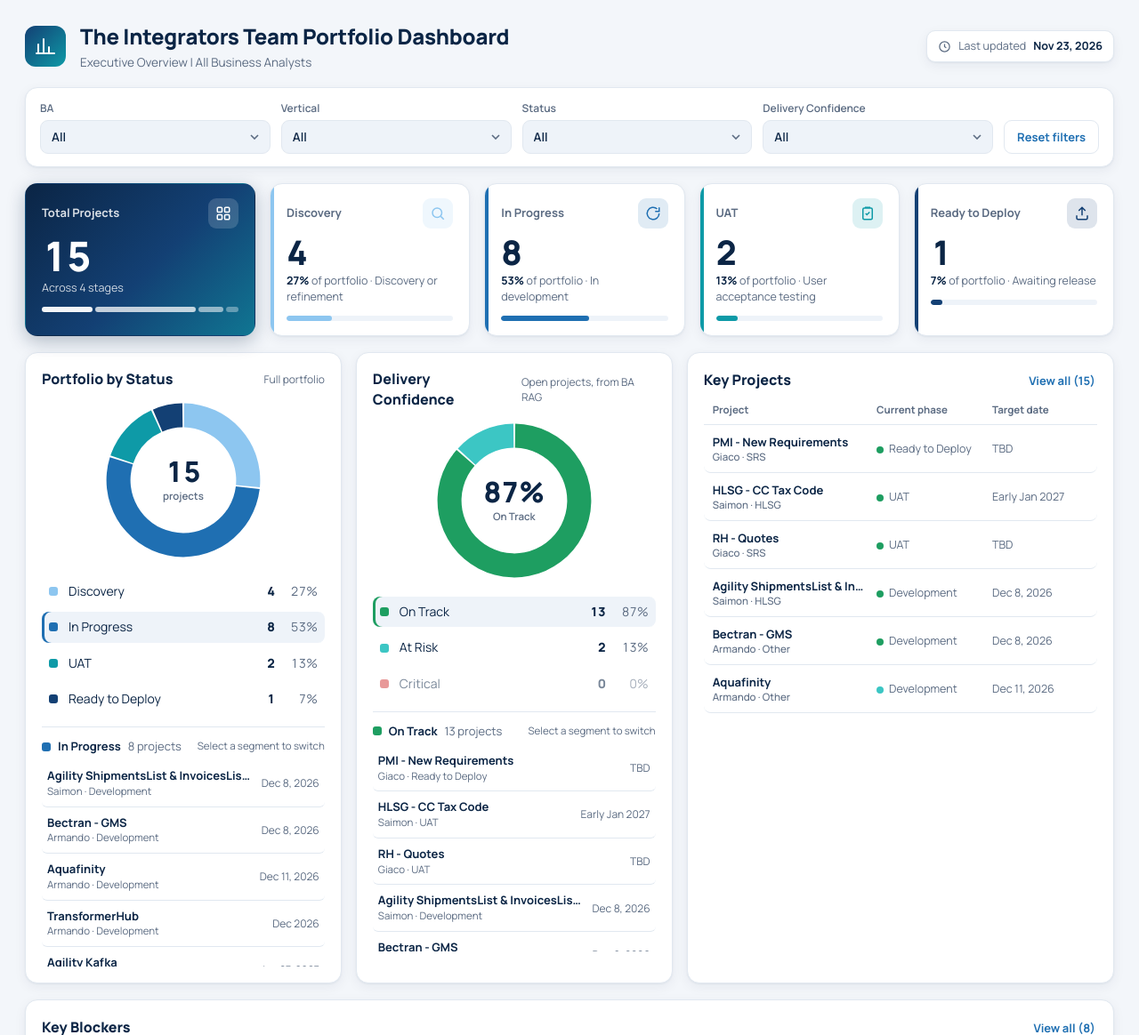
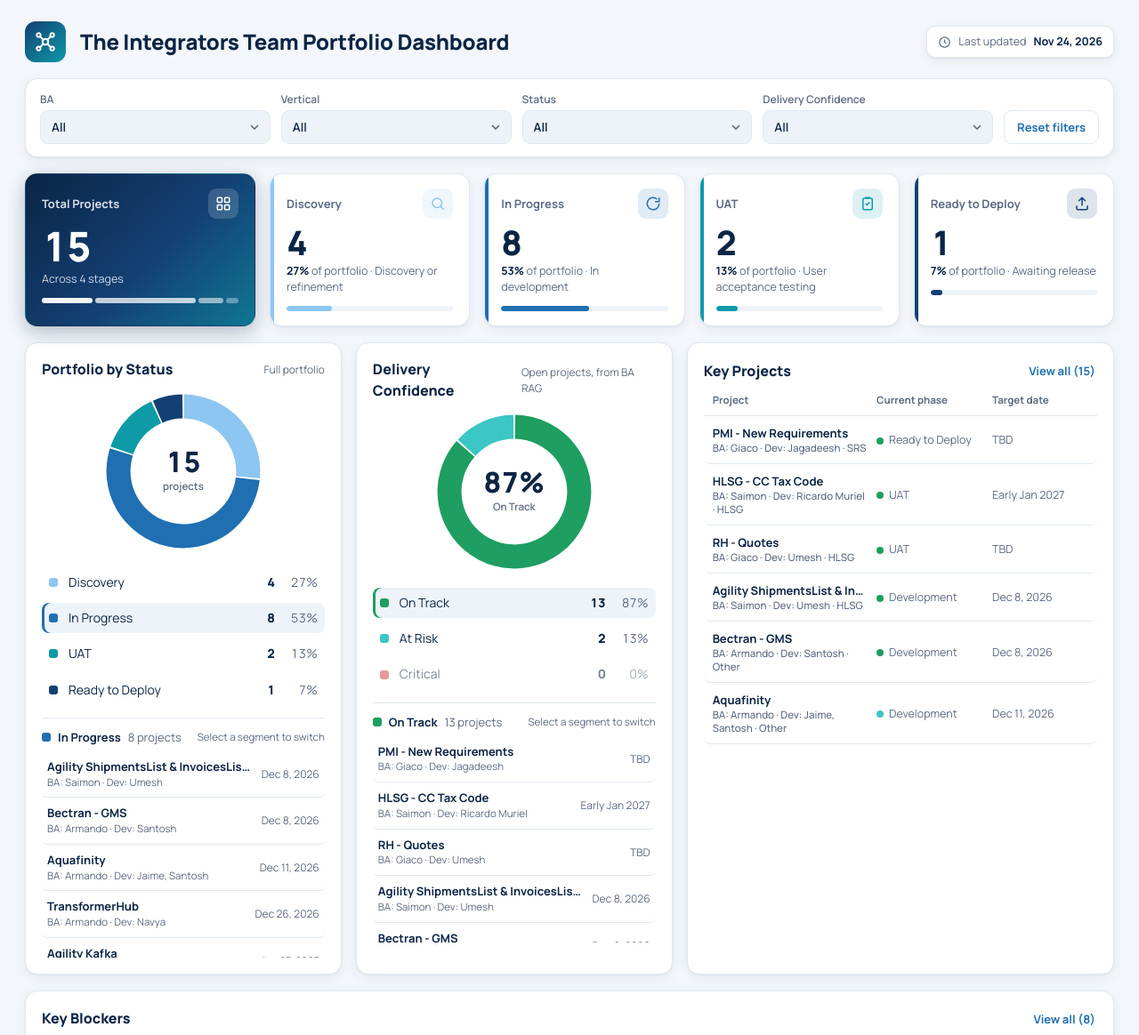
Before and after one commit to srsdashboard/portfoliodashboardIntegratorsteam, a plain HTML site: page index.html in a window 1280 px wide. Shown: the top 1164 px of the page at 89% size. Drawn offline with Linux system fonts and the light colour scheme.

Commit message:
Update index.html

```diff
--- a/index.html
+++ b/index.html
@@ -220,11 +220,10 @@ footer{margin-top:20px;font-size:11.5px;color:var(--muted);text-align:center}
 
   <header class="head">
     <div class="logo" aria-hidden="true">
-      <svg width="24" height="24" viewBox="0 0 24 24" fill="none" stroke="#fff" stroke-width="2" stroke-linecap="round"><path d="M4 20V10M10 20V4M16 20v-7M22 20H2"/></svg>
+      <svg width="26" height="26" viewBox="0 0 24 24" fill="none" stroke="#fff" stroke-width="1.8" stroke-linecap="round" stroke-linejoin="round"><circle cx="12" cy="12" r="3"/><circle cx="5" cy="5" r="2"/><circle cx="19" cy="5" r="2"/><circle cx="5" cy="19" r="2"/><circle cx="19" cy="19" r="2"/><path d="M6.5 6.5l3.4 3.4M17.5 6.5l-3.4 3.4M6.5 17.5l3.4-3.4M17.5 17.5l-3.4-3.4"/></svg>
     </div>
     <div class="title">
       <h1>The Integrators Team Portfolio Dashboard</h1>
-      <p>Executive Overview | All Business Analysts</p>
     </div>
     <div class="updated">
       <svg width="15" height="15" viewBox="0 0 24 24" fill="none" stroke="currentColor" stroke-width="2"><circle cx="12" cy="12" r="9"/><path d="M12 7v5l3 2"/></svg>
@@ -306,24 +305,24 @@ footer{margin-top:20px;font-size:11.5px;color:var(--muted);text-align:center}
    DATA — replace these two arrays with live portfolio data.
    `inferred` lists fields that were mapped, not taken from the tracker.
    ===================================================================== */
-const DATA_AS_OF = "2026-11-23";
+const DATA_AS_OF = "2026-11-24";
 
 const PROJECTS = [
-  {"project": "Bectran - GMS", "ba": "Armando", "verticals": ["Other"], "status": "In Progress", "phase": "Development", "businessImpact": "", "confidence": "On Track", "rag": "Green", "driver": "Development on track; no open risks", "originalDate": "", "targetDate": "2026-12-08", "targetLabel": "", "targetNote": "", "topRisk": "", "nextStep": "Deliver GMS development and integration; start UAT", "lastUpdated": "2026-11-23", "inferred": ["vertical"]},
-  {"project": "TransformerHub", "ba": "Armando", "verticals": ["SRS", "HLSG"], "status": "In Progress", "phase": "Development", "businessImpact": "", "confidence": "On Track", "rag": "Green", "driver": "Development started; onboarding new team members and defining the model with client lead", "originalDate": "", "targetDate": "2026-12-31", "targetLabel": "Dec 2026", "targetNote": "Tracker shows \"Dec-26\"; read as December 2026", "topRisk": "", "nextStep": "Onboard new team members and agree on the model to start work", "lastUpdated": "2026-11-23", "inferred": ["vertical"]},
-  {"project": "Bectran - EIL (Mingledorff)", "ba": "Armando", "verticals": ["Other"], "status": "Discovery", "phase": "Discovery", "businessImpact": "", "confidence": "On Track", "rag": "Green", "driver": "Requirements set-up underway", "originalDate": "", "targetDate": "", "targetLabel": "TBD", "targetNote": "", "topRisk": "", "nextStep": "Set up requirements and EIL onboarding", "lastUpdated": "2026-11-23", "inferred": ["vertical"]},
-  {"project": "Aquafinity", "ba": "Armando", "verticals": ["Other"], "status": "In Progress", "phase": "Development", "businessImpact": "", "confidence": "At Risk", "rag": "Amber", "driver": "Field mapping incomplete; vendor test data pending", "originalDate": "", "targetDate": "2026-12-11", "targetLabel": "", "targetNote": "", "topRisk": "Field mapping still incomplete on the Agility side; test data pending from vendor", "nextStep": "Build roadmap and timeline; assess endpoint requirement readiness and map blockers", "lastUpdated": "2026-11-23", "inferred": ["vertical"]},
-  {"project": "Sailpoint", "ba": "Armando", "verticals": ["Other"], "status": "Discovery", "phase": "Discovery", "businessImpact": "", "confidence": "At Risk", "rag": "Amber", "driver": "Slow stakeholder responses on requirements", "originalDate": "", "targetDate": "2026-12-08", "targetLabel": "", "targetNote": "", "topRisk": "Slow responses from stakeholders", "nextStep": "Define requirements and have an action plan ready by Nov 24", "lastUpdated": "2026-11-23", "inferred": ["vertical"]},
-  {"project": "Esker Phase 2", "ba": "Giaco", "verticals": ["SRS", "HLSG"], "status": "Discovery", "phase": "Discovery", "businessImpact": "", "confidence": "On Track", "rag": "Green", "driver": "Discovery and internal refinement ongoing", "originalDate": "", "targetDate": "", "targetLabel": "TBD", "targetNote": "", "topRisk": "", "nextStep": "Follow up on vendor technical review (11/12); write canonical-structure requirements requested by client lead", "lastUpdated": "2026-11-23", "inferred": ["vertical"]},
-  {"project": "HLSG - Order Now", "ba": "Giaco", "verticals": ["HLSG"], "status": "In Progress", "phase": "Development", "businessImpact": "", "confidence": "On Track", "rag": "Green", "driver": "Development in progress", "originalDate": "", "targetDate": "", "targetLabel": "TBD", "targetNote": "Tracker notes a staging (STG) date of 11/13/2026", "topRisk": "", "nextStep": "Obtain webhook URL and auth details from stakeholders", "lastUpdated": "2026-11-23", "inferred": []},
-  {"project": "HLSG - Quote Enhancement", "ba": "Giaco", "verticals": ["HLSG"], "status": "Discovery", "phase": "Refinement", "businessImpact": "", "confidence": "On Track", "rag": "Green", "driver": "Awaiting stakeholder requirements form", "originalDate": "", "targetDate": "", "targetLabel": "TBD", "targetNote": "", "topRisk": "", "nextStep": "Receive requirements form from stakeholders", "lastUpdated": "2026-11-23", "inferred": []},
-  {"project": "PMI - New Requirements", "ba": "Giaco", "verticals": ["SRS"], "status": "Ready to Deploy", "phase": "Ready to Deploy", "businessImpact": "", "confidence": "On Track", "rag": "Green", "driver": "Both requirements delivered; awaiting UAT sign-off", "originalDate": "", "targetDate": "", "targetLabel": "TBD", "targetNote": "", "topRisk": "", "nextStep": "Obtain UAT sign-off (follow-ups sent 10/13, 10/20, 10/29)", "lastUpdated": "2026-11-23", "inferred": ["vertical"]},
-  {"project": "RH - Quotes", "ba": "Giaco", "verticals": ["SRS"], "status": "UAT", "phase": "UAT", "businessImpact": "", "confidence": "On Track", "rag": "Green", "driver": "In UAT", "originalDate": "", "targetDate": "", "targetLabel": "TBD", "targetNote": "", "topRisk": "", "nextStep": "Obtain UAT sign-off from stakeholders", "lastUpdated": "2026-11-23", "inferred": ["vertical"]},
-  {"project": "Agility Kafka", "ba": "Saimon", "verticals": ["HLSG"], "status": "In Progress", "phase": "Development", "businessImpact": "", "confidence": "On Track", "rag": "Green", "driver": "Data mapping nearly complete; vendor documentation received", "originalDate": "", "targetDate": "2027-01-27", "targetLabel": "", "targetNote": "Go-live target; tracker says \"Live by Jan 27\", year assumed 2027", "topRisk": "", "nextStep": "Finish data mapping using vendor documentation", "lastUpdated": "2026-11-23", "inferred": ["vertical"]},
-  {"project": "Agility ShipmentsList & InvoicesList Migration", "ba": "Saimon", "verticals": ["HLSG"], "status": "In Progress", "phase": "Development", "businessImpact": "", "confidence": "On Track", "rag": "Green", "driver": "Second round of consumer-requested changes in progress since 11/13", "originalDate": "", "targetDate": "2026-12-08", "targetLabel": "", "targetNote": "", "topRisk": "Consumers asked that the new response format match the current one", "nextStep": "Finish second round of changes on both stored procedures", "lastUpdated": "2026-11-23", "inferred": ["vertical"]},
-  {"project": "FrederickBlock", "ba": "Saimon", "verticals": ["SRS", "HLSG"], "status": "In Progress", "phase": "Development", "businessImpact": "", "confidence": "On Track", "rag": "Green", "driver": "Fix deployed; security re-scan still pending", "originalDate": "", "targetDate": "", "targetLabel": "TBD", "targetNote": "", "topRisk": "", "nextStep": "Keep following up with the Cyber team to re-scan the correct target", "lastUpdated": "2026-11-23", "inferred": ["vertical"]},
-  {"project": "Marketing Items", "ba": "Saimon", "verticals": ["HLSG"], "status": "In Progress", "phase": "Development", "businessImpact": "", "confidence": "On Track", "rag": "Green", "driver": "Ongoing daily marketing requests", "originalDate": "", "targetDate": "", "targetLabel": "Ongoing", "targetNote": "Continuous request intake", "topRisk": "", "nextStep": "Continue daily request intake", "lastUpdated": "2026-11-23", "inferred": ["vertical"]},
-  {"project": "HLSG - CC Tax Code", "ba": "Saimon", "verticals": ["HLSG"], "status": "UAT", "phase": "UAT", "businessImpact": "", "confidence": "On Track", "rag": "Green", "driver": "Business asked to deploy in early January, when it is needed", "originalDate": "", "targetDate": "2027-01-10", "targetLabel": "Early Jan 2027", "targetNote": "Business-requested deployment window; exact date not set", "topRisk": "", "nextStep": "Deploy in early January, per business request", "lastUpdated": "2026-11-23", "inferred": []}
+  {"project": "Bectran - GMS", "ba": "Armando", "dev": "Santosh", "verticals": ["Other"], "status": "In Progress", "phase": "Development", "businessImpact": "", "confidence": "On Track", "rag": "Green", "driver": "Development on track; no open risks", "originalDate": "", "targetDate": "2026-12-08", "targetLabel": "", "targetNote": "", "topRisk": "", "nextStep": "Deliver GMS development and integration; start UAT", "lastUpdated": "2026-11-24", "inferred": ["vertical"]},
+  {"project": "TransformerHub", "ba": "Armando", "dev": "Navya", "verticals": ["Other"], "status": "In Progress", "phase": "Development", "businessImpact": "", "confidence": "On Track", "rag": "Green", "driver": "Development started; onboarding new team members and defining the model with client lead", "originalDate": "", "targetDate": "2026-12-26", "targetLabel": "", "targetNote": "Projects sheet shows \"Dec-26\"; Rawdata sheet confirms 12/26/2026", "topRisk": "", "nextStep": "Onboard new team members and agree on the model to start work", "lastUpdated": "2026-11-24", "inferred": ["vertical"]},
+  {"project": "Bectran - EIL (Mingledorff)", "ba": "Armando", "dev": "Santosh", "verticals": ["SRS"], "status": "Discovery", "phase": "Discovery", "businessImpact": "", "confidence": "On Track", "rag": "Green", "driver": "Requirements set-up underway", "originalDate": "", "targetDate": "", "targetLabel": "TBD", "targetNote": "", "topRisk": "", "nextStep": "Set up requirements and EIL onboarding", "lastUpdated": "2026-11-24", "inferred": []},
+  {"project": "Aquafinity", "ba": "Armando", "dev": "Jaime, Santosh", "verticals": ["Other"], "status": "In Progress", "phase": "Development", "businessImpact": "", "confidence": "At Risk", "rag": "Amber", "driver": "Field mapping incomplete; vendor test data pending", "originalDate": "", "targetDate": "2026-12-11", "targetLabel": "", "targetNote": "", "topRisk": "Field mapping still incomplete on the Agility side; test data pending from vendor", "nextStep": "Build roadmap and timeline; assess endpoint requirement readiness and map blockers", "lastUpdated": "2026-11-24", "inferred": ["vertical"]},
+  {"project": "Sailpoint", "ba": "Armando", "dev": "TBD", "verticals": ["SRS", "HLSG"], "status": "Discovery", "phase": "Discovery", "businessImpact": "", "confidence": "At Risk", "rag": "Amber", "driver": "Slow stakeholder responses on requirements", "originalDate": "", "targetDate": "2026-12-08", "targetLabel": "", "targetNote": "", "topRisk": "Slow responses from stakeholders", "nextStep": "Define requirements and have an action plan ready by Nov 24", "lastUpdated": "2026-11-24", "inferred": []},
+  {"project": "Esker Phase 2", "ba": "Giaco", "dev": "Jagadeesh, Aravind", "verticals": ["HLSG"], "status": "Discovery", "phase": "Discovery", "businessImpact": "", "confidence": "On Track", "rag": "Green", "driver": "Discovery and internal refinement ongoing", "originalDate": "", "targetDate": "", "targetLabel": "TBD", "targetNote": "", "topRisk": "", "nextStep": "Follow up on vendor technical review (11/12); write canonical-structure requirements requested by client lead", "lastUpdated": "2026-11-24", "inferred": []},
+  {"project": "HLSG - Order Now", "ba": "Giaco", "dev": "Sanjay", "verticals": ["HLSG"], "status": "In Progress", "phase": "Development", "businessImpact": "", "confidence": "On Track", "rag": "Green", "driver": "Development in progress", "originalDate": "", "targetDate": "", "targetLabel": "TBD", "targetNote": "Tracker notes a staging (STG) date of 11/13/2026", "topRisk": "", "nextStep": "Obtain webhook URL and auth details from stakeholders", "lastUpdated": "2026-11-24", "inferred": []},
+  {"project": "HLSG - Quote Enhancement", "ba": "Giaco", "dev": "Sanjay", "verticals": ["HLSG"], "status": "Discovery", "phase": "Refinement", "businessImpact": "", "confidence": "On Track", "rag": "Green", "driver": "Awaiting stakeholder requirements form", "originalDate": "", "targetDate": "", "targetLabel": "TBD", "targetNote": "", "topRisk": "", "nextStep": "Receive requirements form from stakeholders", "lastUpdated": "2026-11-24", "inferred": []},
+  {"project": "PMI - New Requirements", "ba": "Giaco", "dev": "Jagadeesh", "verticals": ["SRS"], "status": "Ready to Deploy", "phase": "Ready to Deploy", "businessImpact": "", "confidence": "On Track", "rag": "Green", "driver": "Both requirements delivered; awaiting UAT sign-off", "originalDate": "", "targetDate": "", "targetLabel": "TBD", "targetNote": "", "topRisk": "", "nextStep": "Obtain UAT sign-off (follow-ups sent 10/13, 10/20, 10/29)", "lastUpdated": "2026-11-24", "inferred": []},
+  {"project": "RH - Quotes", "ba": "Giaco", "dev": "Umesh", "verticals": ["HLSG"], "status": "UAT", "phase": "UAT", "businessImpact": "", "confidence": "On Track", "rag": "Green", "driver": "In UAT", "originalDate": "", "targetDate": "", "targetLabel": "TBD", "targetNote": "", "topRisk": "", "nextStep": "Obtain UAT sign-off from stakeholders", "lastUpdated": "2026-11-24", "inferred": []},
+  {"project": "Agility Kafka", "ba": "Saimon", "dev": "Navya", "verticals": ["HLSG"], "status": "In Progress", "phase": "Development", "businessImpact": "", "confidence": "On Track", "rag": "Green", "driver": "Data mapping nearly complete; vendor documentation received", "originalDate": "", "targetDate": "2027-01-27", "targetLabel": "", "targetNote": "Go-live target; tracker says \"Live by Jan 27\", year assumed 2027", "topRisk": "", "nextStep": "Finish data mapping using vendor documentation", "lastUpdated": "2026-11-24", "inferred": []},
+  {"project": "Agility ShipmentsList & InvoicesList Migration", "ba": "Saimon", "dev": "Umesh", "verticals": ["HLSG"], "status": "In Progress", "phase": "Development", "businessImpact": "", "confidence": "On Track", "rag": "Green", "driver": "Second round of consumer-requested changes in progress since 11/13", "originalDate": "", "targetDate": "2026-12-08", "targetLabel": "", "targetNote": "", "topRisk": "Consumers asked that the new response format match the current one", "nextStep": "Finish second round of changes on both stored procedures", "lastUpdated": "2026-11-24", "inferred": []},
+  {"project": "FrederickBlock", "ba": "Saimon", "dev": "Chandra", "verticals": ["HLSG"], "status": "In Progress", "phase": "Development", "businessImpact": "", "confidence": "On Track", "rag": "Green", "driver": "Fix deployed; security re-scan still pending", "originalDate": "", "targetDate": "", "targetLabel": "TBD", "targetNote": "", "topRisk": "", "nextStep": "Keep following up with the Cyber team to re-scan the correct target", "lastUpdated": "2026-11-24", "inferred": []},
+  {"project": "Marketing Items", "ba": "Saimon", "dev": "Mohan, JJ", "verticals": ["Other"], "status": "In Progress", "phase": "Development", "businessImpact": "", "confidence": "On Track", "rag": "Green", "driver": "Ongoing daily marketing requests", "originalDate": "", "targetDate": "", "targetLabel": "Ongoing", "targetNote": "Continuous request intake", "topRisk": "", "nextStep": "Continue daily request intake", "lastUpdated": "2026-11-24", "inferred": ["vertical"]},
+  {"project": "HLSG - CC Tax Code", "ba": "Saimon", "dev": "Ricardo Muriel", "verticals": ["HLSG"], "status": "UAT", "phase": "UAT", "businessImpact": "", "confidence": "On Track", "rag": "Green", "driver": "Business asked to deploy in early January, when it is needed", "originalDate": "", "targetDate": "2027-01-10", "targetLabel": "Early Jan 2027", "targetNote": "Business-requested deployment window; exact date not set", "topRisk": "", "nextStep": "Deploy in early January, per business request", "lastUpdated": "2026-11-24", "inferred": []}
 ];
 
 // agingDays: null when the tracker has no open date.
@@ -357,6 +356,7 @@ const FILTERS = {
 };
 const state = {ba:"",vertical:"",status:"",confidence:"", allProjects:false, allBlockers:false, showCompleted:false, showUndated:false, sel:{status:null, conf:null}};
 const vText = p => p.verticals.join(" + ");
+const team = p => `BA: ${esc(p.ba)} · Dev: ${esc(p.dev||"TBD")}`;
 
 const $ = id => document.getElementById(id);
 const esc = s => String(s ?? "").replace(/[&<>"']/g, c => ({"&":"&amp;","<":"&lt;",">":"&gt;",'"':"&quot;","'":"&#39;"}[c]));
@@ -449,7 +449,7 @@ function donut(wrapId, legendId, items, total, centerBig, centerSmall, label, li
     $(listId).innerHTML = `<div class="slh"><span class="sw" style="background:${it.color}"></span><b>${esc(it.name)}</b><span style="color:var(--muted)">${it.n} project${it.n===1?"":"s"}</span><span class="hint">Select a segment to switch</span></div>
       <div class="srows">${sortProjects(it.list).map(p => `
         <button type="button" class="srow" data-p="${esc(p.project)}">
-          <span style="min-width:0"><div class="nm">${esc(p.project)}</div><div class="own">${esc(p.ba)} · ${esc(p.phase)}</div></span>
+          <span style="min-width:0"><div class="nm">${esc(p.project)}</div><div class="own">${team(p)}</div></span>
           <span class="dt">${esc(targetText(p))}${targetFlag(p)}</span>
         </button>`).join("")}</div>`;
     $(listId).querySelectorAll(".srow").forEach(b => b.addEventListener("click", () => openProject(b.dataset.p)));
@@ -490,7 +490,7 @@ function renderProjects(rows){
   if(!rows.length){ $("projects").innerHTML = `<div class="empty">No projects match these filters.</div>`; return; }
   $("projects").innerHTML = show.map(p => `
     <button class="proj" type="button" data-p="${esc(p.project)}">
-      <span style="min-width:0"><div class="nm">${esc(p.project)}</div><div class="own">${esc(p.ba)} · ${esc(vText(p))}</div></span>
+      <span style="min-width:0"><div class="nm">${esc(p.project)}</div><div class="own">${team(p)} · ${esc(vText(p))}</div></span>
       <span class="ph"><i class="dot" style="background:${CONF_COLOR[p.confidence]||STATUS_COLOR[p.status]}"></i>${esc(p.phase)}</span>
       <span class="dt">${esc(targetText(p))}${targetFlag(p)}</span>
     </button>`).join("");
@@ -524,7 +524,7 @@ function openProject(name){
   const bl = BLOCKERS.filter(b=>b.project===name);
   const row = (k,v,f) => `<dt>${k}</dt><dd>${v ? esc(v) : '<span style="color:var(--muted)">Not recorded</span>'}${f?inf(f):""}</dd>`;
   $("modal").innerHTML = `
-    <div class="mh"><div><h3 id="mTitle">${esc(p.project)}</h3><div style="color:var(--muted);font-size:13px;margin-top:2px">Owned by ${esc(p.ba)}</div></div><button class="x" id="mx" type="button" aria-label="Close">×</button></div>
+    <div class="mh"><div><h3 id="mTitle">${esc(p.project)}</h3><div style="color:var(--muted);font-size:13px;margin-top:2px">BA: ${esc(p.ba)} &nbsp;·&nbsp; Developer: ${esc(p.dev||"TBD")}</div></div><button class="x" id="mx" type="button" aria-label="Close">×</button></div>
     <div class="chips">
       <span class="chip"><i class="dot" style="background:${STATUS_COLOR[p.status]}"></i>${esc(p.status)}${inf("status")}</span>
       ${p.confidence ? `<span class="chip"><i class="dot" style="background:${CONF_COLOR[p.confidence]}"></i>${esc(p.confidence)} (RAG ${esc(p.rag)})</span>` : ""}
@@ -603,7 +603,7 @@ function renderTimeline(rows){
       <span class="lab" style="${labPos};color:${lateBy>0?"var(--red)":"var(--text)"}">${label}</span>`;
   };
   const row = p => `<div class="tr body" data-p="${esc(p.project)}" tabindex="0" role="button" aria-label="${esc(p.project)}, ${esc(p.phase)}, target ${esc(targetText(p))}">
-      <div class="tc"><div class="nm">${esc(p.project)}</div><div class="own">${esc(p.ba)} · ${esc(vText(p))}</div></div>
+      <div class="tc"><div class="nm">${esc(p.project)}</div><div class="own">${team(p)} · ${esc(vText(p))}</div></div>
       <div class="tc">${stageCell(p)}</div>
       <div class="tt">${timeCell(p)}</div></div>`;
   const axis = months.filter(m=>(m-lo)/(hi-lo) < 0.93).map(m=>`<span style="left:${X(m)}">${new Date(m).toLocaleDateString("en-US",{month:"short",year:"numeric",timeZone:"UTC"})}</span>`).join("")
```
